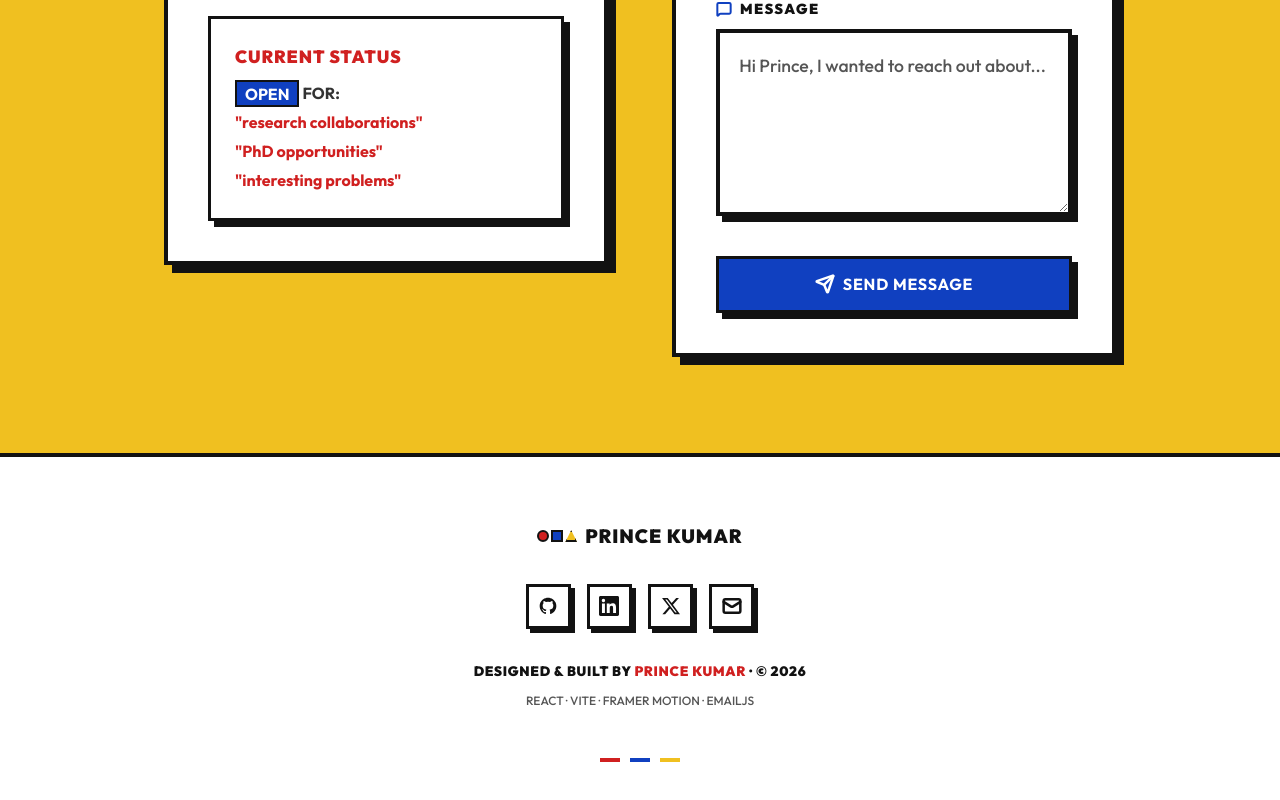
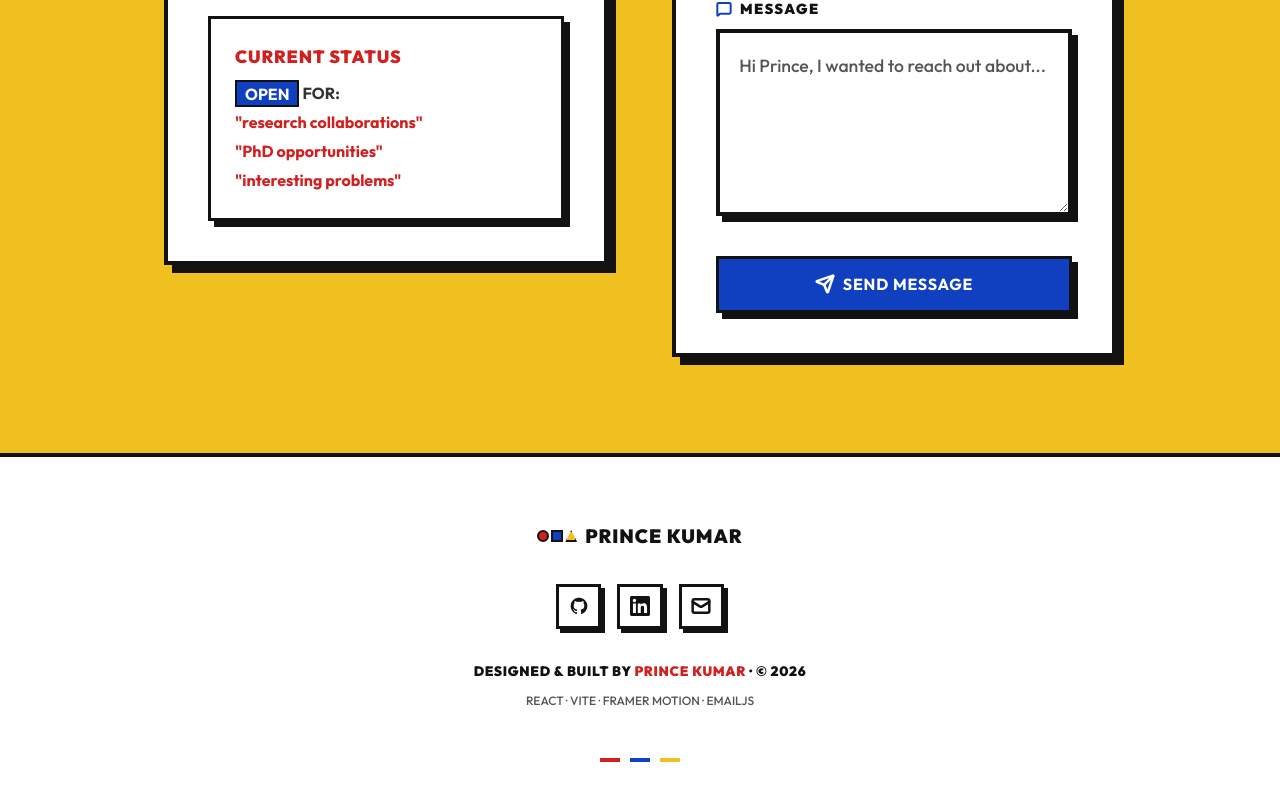
Before and after one commit to princek880/princek880.github.io, a React (Vite) app: page /#/ in a window 1280 px wide. Shown: the part 10321-11121 px from the top of the page. Built offline with nearby package versions, Linux system fonts and the light colour scheme; no server answers.

Commit message:
Update social links and remove X

```diff
--- a/src/components/CommandPalette.jsx
+++ b/src/components/CommandPalette.jsx
@@ -42,17 +42,17 @@ const ALL_ITEMS = [
   {
     type: 'LINK',
     label: 'GITHUB PROFILE',
-    sub: 'GITHUB.COM/PRINCE-KUMAR-99',
+    sub: 'GITHUB.COM/PRINCEK880',
     icon: ExternalLink,
-    action: 'https://github.com/prince-kumar-99',
+    action: 'https://github.com/princek880',
     external: true,
   },
   {
     type: 'LINK',
     label: 'LINKEDIN',
-    sub: 'LINKEDIN.COM/IN/PRINCE-KUMAR-9426631B1',
+    sub: 'LINKEDIN.COM/IN/PRINCE-KUMAR880',
     icon: ExternalLink,
-    action: 'https://www.linkedin.com/in/prince-kumar-9426631b1/',
+    action: 'https://www.linkedin.com/in/prince-kumar880/',
     external: true,
   },
 ];
--- a/src/components/Footer.jsx
+++ b/src/components/Footer.jsx
@@ -14,16 +14,11 @@ const LinkedInIcon = ({ size = 20 }) => (
   </svg>
 );
 
-const XIcon = ({ size = 20 }) => (
-  <svg width={size} height={size} viewBox="0 0 24 24" fill="currentColor" aria-hidden="true">
-    <path d="M18.244 2.25h3.308l-7.227 8.26 8.502 11.24H16.17l-5.214-6.817L4.99 21.75H1.68l7.73-8.835L1.254 2.25H8.08l4.713 6.231zm-1.161 17.52h1.833L7.084 4.126H5.117z"/>
-  </svg>
-);
+
 
 const SOCIALS = [
-  { Icon: GitHubIcon,   href: 'https://github.com/prince-kumar-99',                  label: 'GitHub' },
-  { Icon: LinkedInIcon, href: 'https://www.linkedin.com/in/prince-kumar-9426631b1/', label: 'LinkedIn' },
-  { Icon: XIcon,        href: 'https://twitter.com/PrinceK7040',                     label: 'X / Twitter' },
+  { Icon: GitHubIcon,   href: 'https://github.com/princek880',                  label: 'GitHub' },
+  { Icon: LinkedInIcon, href: 'https://www.linkedin.com/in/prince-kumar880/', label: 'LinkedIn' },
   { Icon: Mail,         href: 'mailto:prince.kumar@cern.ch',               label: 'Email' },
 ];
 
```
